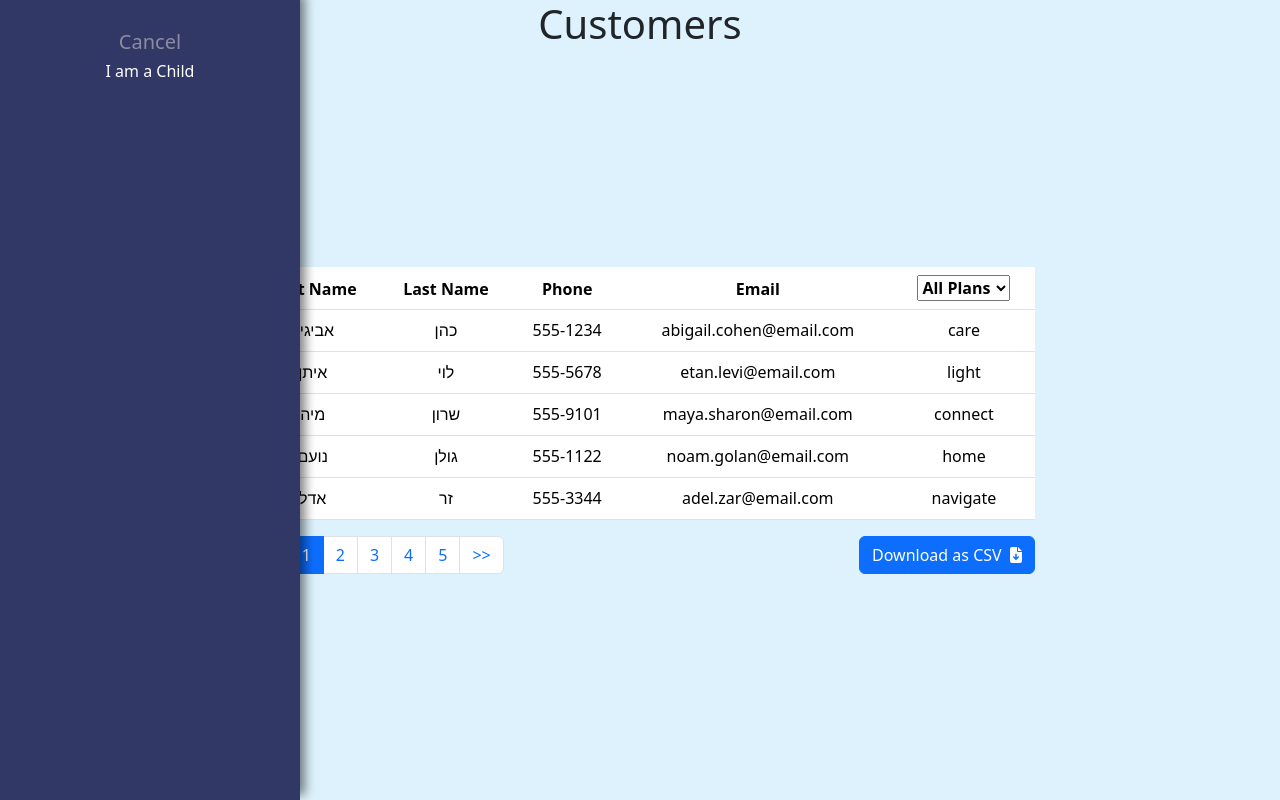
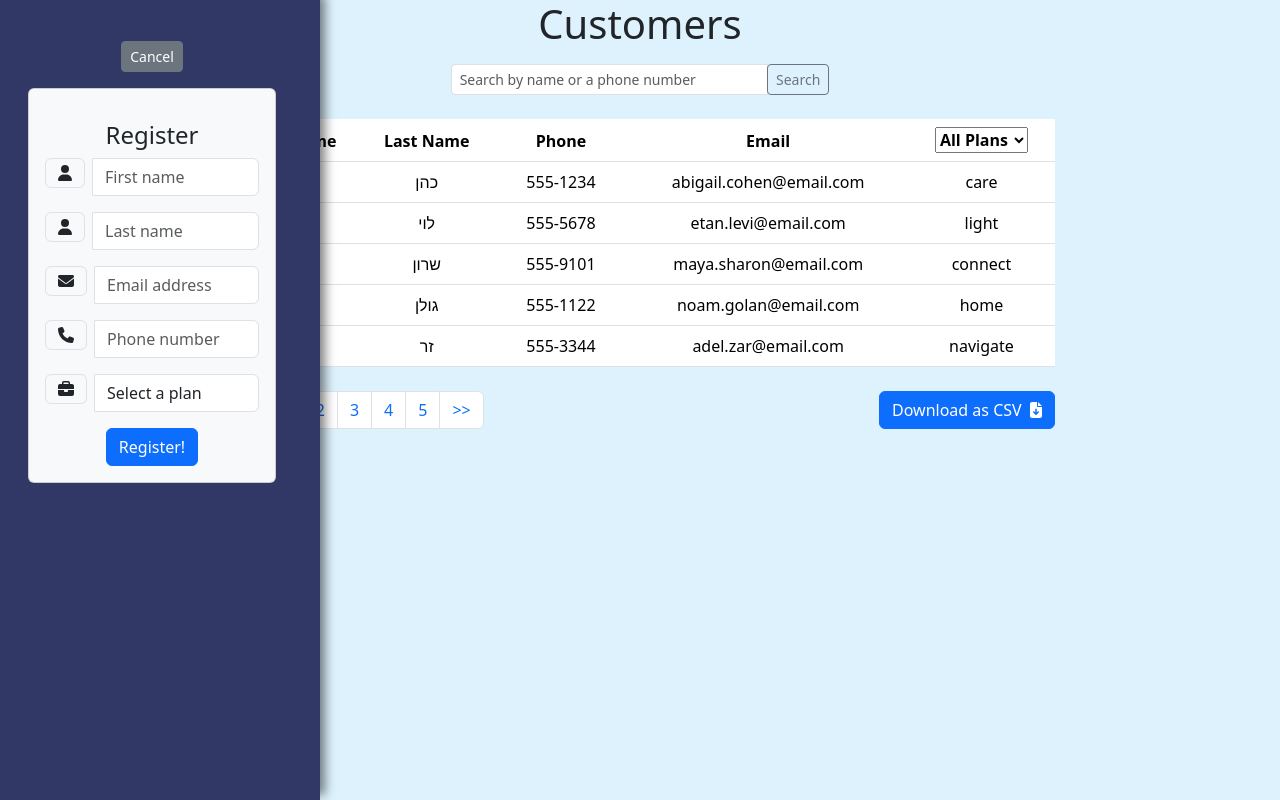
Before and after one commit to TomBer101/avia-home-test, a React (Create React App) app: page / in a window 1280 px wide. Both pictures are taken after a click on the element "Add Customer". Built offline with nearby package versions, Linux system fonts and the light colour scheme.

Commit message:
done. fix table population

```diff
--- a/src/components/TablePage/AddCustomerForm.jsx
+++ b/src/components/TablePage/AddCustomerForm.jsx
@@ -1,9 +1,8 @@
 import React, { useState } from 'react';
 import { FontAwesomeIcon } from '@fortawesome/react-fontawesome'
-import { faUser, faEnvelope, faPhone, faBriefcase} from '@fortawesome/free-solid-svg-icons'
+import { faUser, faEnvelope, faPhone, faBriefcase } from '@fortawesome/free-solid-svg-icons'
 
 
-// TODO: fix icons
 
 const AddCustomerForm = ({ onAddCustomer, plans, onClose }) => {
     const [newCustomer, setNewCustomer] = useState({
@@ -17,19 +16,19 @@ const AddCustomerForm = ({ onAddCustomer, plans, onClose }) => {
     const handleSubmit = (event) => {
         event.preventDefault();
 
-        // TODO: validatetionogic ?
 
         onAddCustomer(newCustomer);
-
+        onClose();
         setNewCustomer({
-            firstName: "",
-            lastName: "",
+            firstname: "",
+            lastname: "",
             phone: "",
             email: "",
             plan: "",
         });
 
-        onClose();
+
+        alert("Client added successfully :)");
     };
 
     const handleChange = (event) => {
@@ -46,43 +45,71 @@ const AddCustomerForm = ({ onAddCustomer, plans, onClose }) => {
     return (
 
         <div className="container" >
-        <div className="card bg-light">
-          <div className="card-body mx-auto" style={{ maxWidth: '400px' }}>
-            <h4 className="card-title mt-3 text-center">Register</h4>
-            <form onSubmit={handleSubmit}>
-                        <div className="form-group input-group">
+            <div className="card bg-light">
+                <div className="card-body mx-auto" style={{ maxWidth: '400px' }}>
+                    <h4 className="card-title mt-3 text-center">Register</h4>
+                    <form onSubmit={handleSubmit}>
+                        <div className="form-group mb-3 input-group">
                             <div className="input-group-prepend">
                                 <span className="input-group-text"> <FontAwesomeIcon icon={faUser} /> </span>
                             </div>
-                            <input onChange={handleChange} name="firstName" className="form-control" placeholder="First name" type="text" value={newCustomer.firstname} />
+                            <input
+                                onChange={handleChange}
+                                name="firstname"
+                                className="form-control"
+                                placeholder="First name"
+                                type="text"
+                                value={newCustomer.firstname}
+                                required
+                            />
                         </div>
 
-                        <div className="form-group input-group">
+                        <div className="form-group mb-3 input-group">
                             <div className="input-group-prepend">
                                 <span className="input-group-text"> <FontAwesomeIcon icon={faUser} /> </span>
                             </div>
-                            <input onChange={handleChange} name="lastName" className="form-control" placeholder="Last name" type="text" value={newCustomer.lastname} />
+                            <input
+                                onChange={handleChange}
+                                name="lastname"
+                                className="form-control"
+                                placeholder="Last name"
+                                type="text"
+                                value={newCustomer.lastname}
+                                required
+                            />
                         </div>
 
-                        <div className="form-group input-group">
+                        <div className="form-group mb-3 input-group">
                             <div className="input-group-prepend">
-                                <span className="input-group-text"> <FontAwesomeIcon icon={faEnvelope}/> </span>
+                                <span className="input-group-text"> <FontAwesomeIcon icon={faEnvelope} /> </span>
                             </div>
-                            <input onChange={handleChange} name="email" className="form-control" placeholder="Email address" type="email" value={newCustomer.email} />
+                            <input
+                                onChange={handleChange}
+                                name="email"
+                                className="form-control"
+                                placeholder="Email address"
+                                type="email"
+                                value={newCustomer.email} required />
                         </div>
-                        <div className="form-group input-group">
+                        <div className="form-group mb-3 input-group">
                             <div className="input-group-prepend">
-                                <span className="input-group-text"> <FontAwesomeIcon icon={faPhone}/> </span>
+                                <span className="input-group-text"> <FontAwesomeIcon icon={faPhone} /> </span>
                             </div>
-                            <input onChange={handleChange} name="phone" className="form-control" placeholder="Phone number" type="phone" value={newCustomer.phone} />
+                            <input
+                                onChange={handleChange}
+                                name="phone"
+                                className="form-control"
+                                placeholder="Phone number"
+                                type="phone"
+                                value={newCustomer.phone} required />
                         </div>
 
-                        <div className="form-group input-group">
+                        <div className="form-group mb-3 input-group">
                             <div className="input-group-prepend">
                                 <span className="input-group-text"> <FontAwesomeIcon icon={faBriefcase} /></span>
                             </div>
-                            <select className="form-control" id='plan' name='plan' value={newCustomer.plan} onChange={handleChange}>
-                                <option disabled  value=""> Select a plan</option>
+                            <select className="form-control" id='plan' name='plan' value={newCustomer.plan} onChange={handleChange} required>
+                                <option disabled value=""> Select a plan</option>
                                 {plans.map(plan => {
                                     return (
                                         <option key={plan} value={plan}>{plan}</option>
--- a/src/components/TablePage/SearchBar.jsx
+++ b/src/components/TablePage/SearchBar.jsx
@@ -1,4 +1,5 @@
 import React, {useState} from "react";
+import '../../styles/components/SearchBar.css';
 
 const SearchBar = ({ onSearch }) => {
     const [searchTerm, setSearchTerm] = useState("");
@@ -27,7 +28,8 @@ const SearchBar = ({ onSearch }) => {
     }
 
     return (
-        <div className="input-group input-group-sm mb-2 justify-content-center">
+        <div className="container">
+            <div className="input-group  ">
 
                 <input
                     className="form-control form-control-sm"
@@ -37,10 +39,12 @@ const SearchBar = ({ onSearch }) => {
                     onChange={handleChange}
                 />
 
-            <div className="input-group-prepend">
-                <button class="btn btn-sm btn-outline-secondary" onClick={handleSearch}>Search</button>
+                <div className="input-group-prepend">
+                    <button className="btn btn-sm btn-outline-secondary search-button" onClick={handleSearch}>Search</button>
+                </div>
             </div>
         </div>
+
 
     );
 };
--- a/src/components/TablePage/TableComponent.jsx
+++ b/src/components/TablePage/TableComponent.jsx
@@ -2,6 +2,7 @@ import React, { useState, useMemo, useEffect } from 'react';
 import { FontAwesomeIcon } from '@fortawesome/react-fontawesome'
 import {faFileArrowDown} from '@fortawesome/free-solid-svg-icons'
 import { CSVLink } from 'react-csv';
+import usePagination from '../../hooks/usePagination'
 
 import '../../styles/components/Table.css'
 
@@ -40,7 +41,7 @@ const TableWithPagination = ({ customers, searchTerm }) => {
         return customers
             .filter(customer => filterByPlan(customer))
             .filter(customer => filterBySearchTerm(customer, searchTerm));
-    }, [customers.length, filterByPlan, searchTerm]);
+    }, [customers.length, filteredPlan, searchTerm]);
 
     let lastPage =Math.ceil(filteredCustomers.length / itemsPerPage);
 
@@ -58,57 +59,26 @@ const TableWithPagination = ({ customers, searchTerm }) => {
         setFilteredPlan(event.target.value);
     };
 
-    // Pagination Calcultaions
-    const [buttonsPerPage, setButtonsPerPage] = useState(5);
-    useEffect(() => {
-        const handleResize = () => {
-          // Adjust the number of buttons based on window width
-          const newButtonsPerPage = Math.floor(window.innerWidth / 100); // You can adjust the factor as needed
-          setButtonsPerPage(newButtonsPerPage);
-        };
+    // const [buttonsPerPage, setButtonsPerPage] = useState(5);
+    // useEffect(() => {
+    //     const handleResize = () => {
+    //       const newButtonsPerPage = Math.floor(window.innerWidth / 100);
+    //       setButtonsPerPage(newButtonsPerPage);
+    //     };
 
-        // Initial setup and subscribe to window resize event
-        handleResize();
-        window.addEventListener('resize', handleResize);
+    //     handleResize();
+    //     window.addEventListener('resize', handleResize);
 
-        // Cleanup on component unmount
-        return () => {
-          window.removeEventListener('resize', handleResize);
-        };
-      }, []);
-
-       // Calculate visible page numbers based on current page and total pages
-    // const visiblePages =
-    //     Array.from({ length: buttonsPerPage }, (_, index) => currentPage - Math.floor(buttonsPerPage / 2) + index)
-    //     .filter(pageNumber => pageNumber > 0 && pageNumber <= Math.ceil(filteredCustomers.length / itemsPerPage));
+    //     return () => {
+    //       window.removeEventListener('resize', handleResize);
+    //     };
+    //   }, []);
 
 
-    // ---------------------------
-
-    const calculateVisiblePages = () => {
-        let startPage, endPage;
-
-        // If the total pages are less than or equal to totalButtons, show all pages
-        if (lastPage <= totalButtons) {
-          startPage = 1;
-          endPage = lastPage;
-        } else {
-          // Calculate left and right sibling index and make sure they are within range 1 and lastPage
-          const leftSiblingIndex = Math.max(currentPage - Math.floor(totalButtons / 2), 1);
-          const rightSiblingIndex = Math.min(currentPage + Math.floor(totalButtons / 2), lastPage);
-
-          // Adjust start and end pages based on sibling indexes
-          startPage = Math.max(rightSiblingIndex - totalButtons + 1, 1);
-          endPage = Math.min(startPage + totalButtons - 1, lastPage);
-        }
-
-        return Array.from({ length: endPage - startPage + 1 }, (_, index) => startPage + index);
-      };
-
-      const visiblePages = calculateVisiblePages();
+      const visiblePages = usePagination({ currentPage, lastPage, totalButtons });
 
     return (
-        <div className='container' >
+        <div className='  justify-content-center' >
 
             <table className="table" >
                 <thead>
@@ -128,19 +98,19 @@ const TableWithPagination = ({ customers, searchTerm }) => {
                 </thead>
                 <tbody>
                     {currentItems.length > 0 && currentItems.map((item, index) => (
-                        <tr key={index} style={{ height: '42px' }}>
-                            <td>{item.firstname}</td>
-                            <td>{item.lastname}</td>
-                            <td>{item.phone}</td>
-                            <td>{item.email}</td>
-                            <td>{item.plan}</td>
+                        <tr key={index} >
+                            <td style={{ width: '100px' }}>{item.firstname}</td>
+                            <td style={{ width: '100px' }}>{item.lastname}</td>
+                            <td style={{ width: '100px' }}>{item.phone}</td>
+                            <td style={{ width: '100px' }}>{item.email}</td>
+                            <td style={{ width: '100px' }}>{item.plan}</td>
                         </tr>
                     ))}
                 </tbody>
             </table>
 
 
-            <div className='button-container'>
+            <div className='button-container mt-4'>
                 {visiblePages.length > 0 &&
                 <nav>
                     <ul className="pagination">
--- a/src/hooks/usePagination.js
+++ b/src/hooks/usePagination.js
@@ -1,43 +1,24 @@
-// export const usePagination = ({
-//     totalPages,
-//     pageSize,
-//     siblingCount,
-//     currentPage,
-//     totalPageCount
-//   }) => {
-//     const paginationRange = useMemo(() => {
+import { useMemo } from 'react';
 
+const usePagination = ({ currentPage, lastPage, totalButtons }) => {
+  const calculateVisiblePages = () => {
+    let startPage, endPage;
 
-//       // Pages count is determined as siblingCount + firstPage + lastPage + currentPage + 2*DOTS
-//       const totalPageNumbers = siblingCount + 3;
+    if (lastPage <= totalButtons) {
+      startPage = 1;
+      endPage = lastPage;
+    } else {
+      const leftSiblingIndex = Math.max(currentPage - Math.floor(totalButtons / 2), 1);
+      const rightSiblingIndex = Math.min(currentPage + Math.floor(totalButtons / 2), lastPage);
 
-//       /*
-//         Case 1:
-//         If the number of pages is less than the page numbers we want to show in our
-//         paginationComponent, we return the range [1..totalPageCount]
-//       */
-//       if (totalPageNumbers >= totalPageCount) {
-//         return range(1, totalPageCount);
-//       }
+      startPage = Math.max(rightSiblingIndex - totalButtons + 1, 1);
+      endPage = Math.min(startPage + totalButtons - 1, lastPage);
+    }
 
-//       /*
-//           Calculate left and right sibling index and make sure they are within range 1 and totalPageCount
-//       */
-//       const leftSiblingIndex = Math.max(currentPage - siblingCount, 1);
-//       const rightSiblingIndex = Math.min(
-//         currentPage + siblingCount,
-//         totalPageCount
-//       );
+    return Array.from({ length: endPage - startPage + 1 }, (_, index) => startPage + index);
+  };
 
-//       /*
-//         We do not show dots just when there is just one page number to be inserted between the extremes of sibling and the page limits i.e 1 and totalPageCount. Hence we are using leftSiblingIndex > 2 and rightSiblingIndex < totalPageCount - 2
-//       */
+  return useMemo(() => calculateVisiblePages(), [currentPage, lastPage, totalButtons]);
+};
 
-
-//         let middleRange = range(leftSiblingIndex, rightSiblingIndex);
-//         return [ ...middleRange];
-
-//     }, [totalCount, pageSize, siblingCount, currentPage]);
-
-//     return paginationRange;
-//   };
+export default usePagination;
--- a/src/pages/TablePage.jsx
+++ b/src/pages/TablePage.jsx
@@ -33,13 +33,23 @@ const TablePage = () => {
                     <h1 className="page-title">Customers</h1>
                 </div>
             </div>
-            <div className="row table-container justify-content-center">
-                <div className="col-md-10">
+            <div className="row mt-2">
+                <div className="col-sm-6 col-sm-4 col-md-4 offset-sm-3 col-xs-3 offset-md-4 mb-2">
+                    <SearchBar onSearch={setSearchTerm} />
+                </div>
+            </div>
+            <div className="row mt-3">
+                <div className="col-md-8  offset-md-2 offset-sm-2 col-sm-10  ">
                     <TableWithPagination customers={customers} searchTerm={searchTerm} />
                 </div>
             </div>
             <HorizontalAccordion closedTitle={'Add Customer'} openedTitle={"Cancel"}>
-                I am a Child
+                {(toggleForm) => (
+                    <AddCustomerForm
+                        onClose={toggleForm}
+                        plans={plans}
+                        onAddCustomer={handleAddCustomer}
+                    />)}
             </HorizontalAccordion>
         </div>
 
--- /dev/null
+++ b/src/styles/components/SearchBar.css
@@ -0,0 +1,6 @@
+.search-button:hover {
+    --bs-btn-hover-bg: #313866;
+}
+
+
+/*--bs-btn-hover-bg:*/
--- a/src/styles/components/Table.css
+++ b/src/styles/components/Table.css
@@ -22,3 +22,13 @@ span {
     display: flex;
     justify-content: space-between;
 }
+
+th {
+    width: 100px; /* Set your desired fixed width for each column */
+  }
+
+@media (max-width: 576px) {
+    input.form-control {
+      font-size: 14px;
+    }
+  }
--- a/src/styles/components/TablePage.css
+++ b/src/styles/components/TablePage.css
@@ -7,7 +7,6 @@
 
     display: flex;
     flex-direction: column;
-    align-items: center;
     height: 100vh;
     overflow-y: auto;
 }
--- a/src/styles/wrappers/HorizontalAccordion.css
+++ b/src/styles/wrappers/HorizontalAccordion.css
@@ -21,12 +21,29 @@
   color: #e7dddd81;
   display: block;
   width: inherit;
-  transition: width 0.1s ease;
+  transition: width 0.2s ease;
+  display: flex;
+  flex-direction: column;
+  padding: 2vh 4vh 2vh 2vh;
 }
 
 .menu-item:hover {
   color:#f1f1f1 ;
 }
+
+#sidebar-title {
+  background-color: #434359;
+    width: 45%;
+    align-self: center;
+    height: 50%;
+    border-radius: 5%;
+    box-shadow: 5px -5px 10px 0px rgba(0, 0, 0, 0.5);
+    margin-bottom: 1rem;
+}
+
+.btn-cancel {align-self: center;
+margin-bottom: 1rem;
+padding: 3% 8%;}
 
 .sidebar:target {
   opacity: 1;
@@ -42,6 +59,16 @@
 }
 
 .sidebar.expanded {
-  width: 300px; /* Set the expanded width */
+  width: 320px; /* Set the expanded width */
   z-index: 50;
 }
+
+.content *{
+  /* Apply transition for properties you want to animate within children */
+  transition: opacity 0.5s ease; /* Example: transition opacity with the same duration */
+}
+
+.content {
+  /* Apply transition for properties you want to animate within children */
+  transition: opacity 0.5s ease; /* Example: transition opacity with the same duration */
+}
--- a/src/wrappers/HorizontalAccordion.jsx
+++ b/src/wrappers/HorizontalAccordion.jsx
@@ -2,7 +2,7 @@ import React, { useState } from "react";
 import '../styles/wrappers/HorizontalAccordion.css'
 
 
-const HorizontalAccordion = ({openedTitle, closedTitle, children}) => {
+const HorizontalAccordion = ({ openedTitle, closedTitle, children }) => {
     const [isVisible, setIsVisible] = useState(false);
 
 
@@ -10,16 +10,20 @@ const HorizontalAccordion = ({openedTitle, closedTitle, children}) => {
         setIsVisible(!isVisible);
     };
 
-return (
+    return (
 
-    <div onClick={handleToggleForm} className={`sidebar ${isVisible ? 'expanded' : ''}`} >
-        <div className="menu-item"  >
-            {isVisible? openedTitle : closedTitle}
+        <div  className={`sidebar ${isVisible ? 'expanded' : ''}`} >
+
+            <div className="menu-item"  >
+                <div className="btn btn-sm btn-secondary btn-cancel" onClick={handleToggleForm}>{isVisible ? openedTitle : closedTitle}</div>
+                <div className={`content `} style={{ opacity: `${isVisible? '1' : `0`}`}}>
+                    {children(handleToggleForm)}
+                </div>
+            </div>
+
         </div>
-        {isVisible && children}
-    </div>
 
-);
+    );
 
 };
 
```
